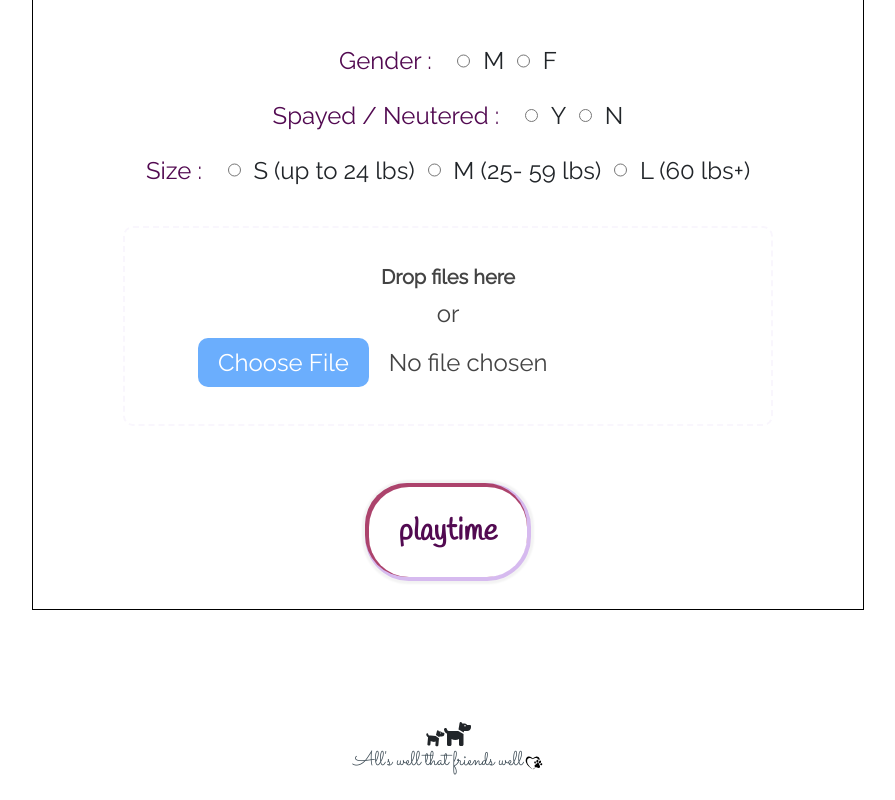
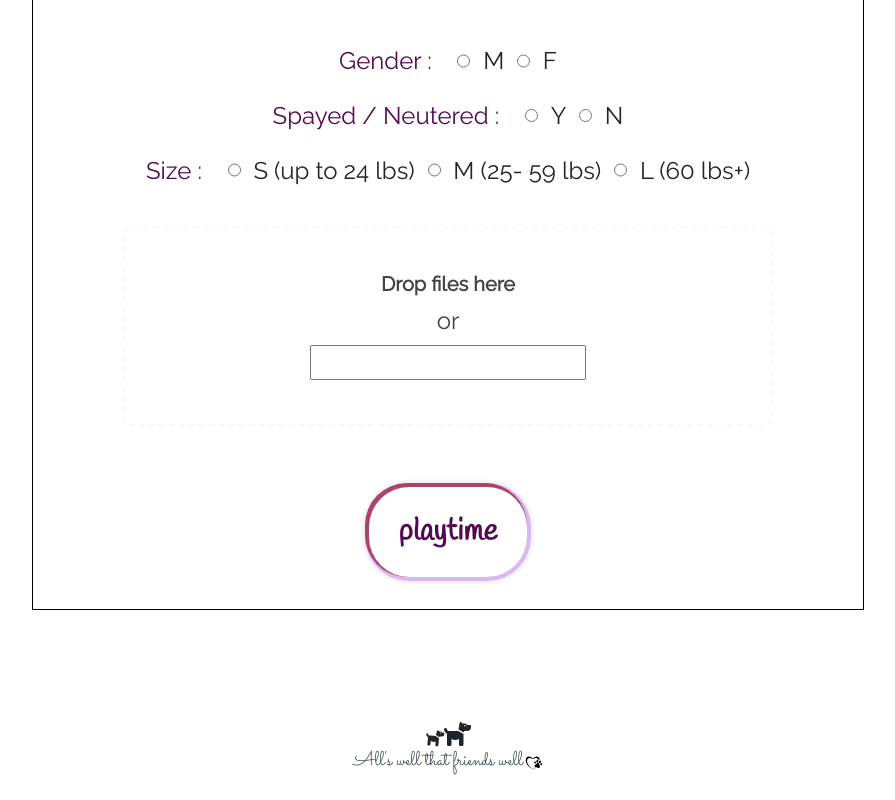
Before and after one commit to miaju/pawsome-pals, a React (Create React App) app: page /pets/new in a window 1280 px wide. Shown: the part 1335-2135 px from the top of the page, without its empty margins (192-1087 px from the left). Built offline with nearby package versions, Linux system fonts and the light colour scheme; no server answers; a web font is replaced by a local one.

Commit message:
Use URL for pet photos instead of file uploads

```diff
--- a/src/App.js
+++ b/src/App.js
@@ -122,6 +122,7 @@ function App() {
   // Create a new pet profile
   async function addPet(pet) {
     const currentId = userId;
+    console.log(currentId)
 
     const {
       name,
--- a/src/components/Form.js
+++ b/src/components/Form.js
@@ -8,7 +8,7 @@ import coverphoto from "./styling/dog-cover-photo.png";
  * @returns the Form view for new pet profiles.
  */
 export default function Form(props) {
-  const [photo, setPhoto] = useState([]);
+  // const [photo, setPhoto] = useState([]);
 
   /**
    * @param { String } initial
@@ -32,6 +32,7 @@ export default function Form(props) {
   const spayed_or_neutered = useControlledInput("");
   const city = useControlledInput("");
   const description = useControlledInput("");
+  const photo_url = useControlledInput("");
 
   /**
    *
@@ -44,7 +45,7 @@ export default function Form(props) {
 
     const value_toBoolean = spayed_or_neutered.value === "Yes" ? true : false;
     const age_toNumber = Number(age.value);
-    const file_toURL = URL.createObjectURL(photo);
+    // const file_toURL = URL.createObjectURL(photo);
 
     const newPetProfile = {
       name: name.value,
@@ -55,7 +56,7 @@ export default function Form(props) {
       spayed_or_neutered: value_toBoolean,
       city: city.value,
       description: description.value,
-      photo_url: file_toURL,
+      photo_url: photo_url.value,
     };
 
     props.addPet(newPetProfile);
@@ -175,11 +176,12 @@ export default function Form(props) {
             <span className="drop-title">Drop files here</span>
             or
             <input
-              type="file"
-              onChange={(event) => {
-                // console.log(event.target.files[0]);
-                setPhoto(event.target.files[0]);
-              }}
+              type="text"
+              {...photo_url}
+              // onChange={(event) => {
+              //   // console.log(event.target.files[0]);
+              //   setPhoto(event.target.files[0]);
+              // }}
               name="photo_url"
               required
             />
```
